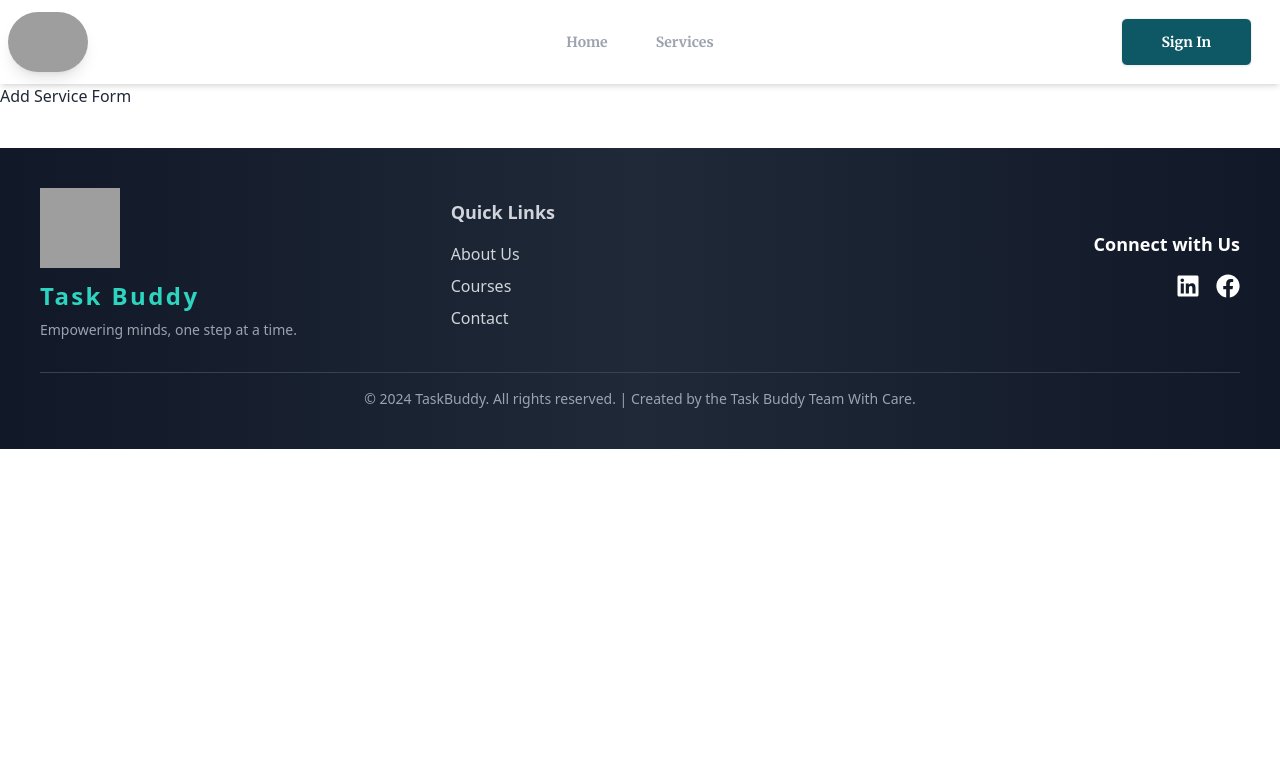
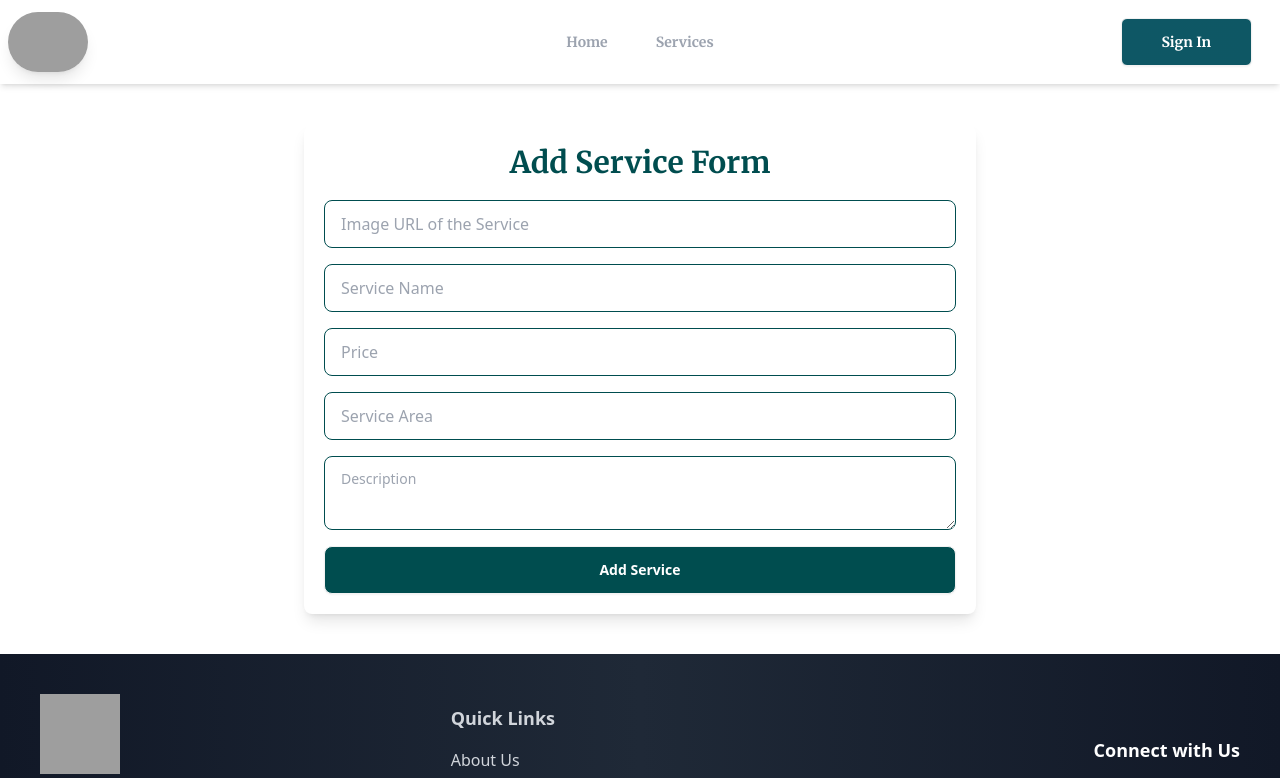
Before and after one commit to Rain44556/-Service-sharing-Web-Application-Task-Buddy, a React (Vite) app: page /AddService in a window 1280 px wide. Shown: the top 778 px of the page. Built offline with nearby package versions, Linux system fonts and the light colour scheme; no server answers; grey boxes are pictures that could not be loaded.

Commit message:
added add service form and functionality and store data in mongodb

```diff
--- a/package.json
+++ b/package.json
@@ -21,6 +21,7 @@
     "react-router-dom": "^7.1.0",
     "react-toastify": "^11.0.2",
     "sort-by": "^1.2.0",
+    "sweetalert2": "^11.15.3",
     "swiper": "^11.1.15"
   },
   "devDependencies": {
--- /dev/null
+++ b/src/components/Loading.jsx
@@ -0,0 +1,11 @@
+import React from 'react';
+
+const Loading = () => {
+    return (
+        <div>
+            load
+        </div>
+    );
+};
+
+export default Loading;
--- a/src/index.css
+++ b/src/index.css
@@ -6,5 +6,5 @@
 
 a.active{
     font-weight: bold;
-    color: rgb(14, 87, 101);
+    color: rgb(8, 32, 37);
 }
--- a/src/privatePages/AddService.jsx
+++ b/src/privatePages/AddService.jsx
@@ -1,10 +1,91 @@
-import React from 'react';
+import React, { useContext } from 'react';
+import AuthContext from '../context/AuthContext';
+import { toast } from 'react-toastify';
+import Swal from 'sweetalert2'
+import { useNavigate } from 'react-router-dom';
 
 const AddService = () => {
+    const {user} = useContext(AuthContext);
+    const navigate = useNavigate();
+
+const handleAddService = (e)=>{
+    e.preventDefault();
+
+    const imageUrl = e.target.imageUrl.value;
+    const serviceName = e.target.serviceName.value;
+    const price = e.target.price.value;
+    const serviceArea = e.target.serviceArea.value;
+    const description = e.target.description.value;
+
+const addedServices = {imageUrl,serviceName,price,serviceArea,description};
+
+fetch('http://localhost:5000/services', {
+    method: "POST",
+    headers: {
+        'content-type': 'application/json'
+    },
+    body: JSON.stringify({...addedServices, providerName: user?.displayName, providerImage: user?.photoURL, providerEmail: user.email})
+})
+    .then(res => {
+        return res.json()})
+    .then(data => {
+        if (data.insertedId) {
+            Swal.fire({
+                title: 'Success!',
+                text: 'Successfully Added',
+                icon: 'success',
+                confirmButtonText: 'Added'
+            })
+            navigate("/AllServices");
+        }
+    })
+    .catch(err=>{
+       toast.error("Failed To Add")
+    })
+
+}
+
+
     return (
-        <div>
-            <h1>Add Service Form</h1>
-        </div>
+        <div className="max-w-2xl mx-auto mt-10 p-5 bg-base-100 shadow-lg rounded-lg">
+      <h2 className="text-3xl font-bold mb-5 text-center font-headingFont text-[#004d4f]">Add Service Form</h2>
+      <form
+      onSubmit={handleAddService}
+      className="flex flex-col gap-4">
+        <input
+          type="text"
+          name="imageUrl"
+          placeholder="Image URL of the Service"
+          className="input input-bordered w-full border-3 border-[#004d4f]"
+        />
+        <input
+          type="text"
+          name="serviceName"
+          placeholder="Service Name"
+          className="input input-bordered w-full border-3 border-[#004d4f]"
+        />
+        <input
+          type="text"
+          name="price"
+          placeholder="Price"
+          className="input input-bordered w-full border-3 border-[#004d4f]"
+        />
+        <input
+          type="text"
+          name="serviceArea"
+          placeholder="Service Area"
+          className="input input-bordered w-full border-3 border-[#004d4f]"
+        />
+
+        <textarea
+          name="description"
+          placeholder="Description"
+          className="textarea textarea-bordered w-full border-3 border-[#004d4f]"
+        />
+        <input type="submit" value="Add Service" className="btn btn-block bg-[#004d4f] hover:border-3 hover:border-[#004d4f] hover:bg-white hover:text-[#004d4f] text-white" />
+      </form>
+    </div>
+
     );
 };
 
--- /dev/null
+++ b/src/router/PrivateRoute.jsx
@@ -0,0 +1,11 @@
+import React from 'react';
+
+const PrivateRoute = () => {
+    return (
+        <div>
+
+        </div>
+    );
+};
+
+export default PrivateRoute;
```
Also changed, not shown: 1 other file (tests, documents, lock files or other folders).
